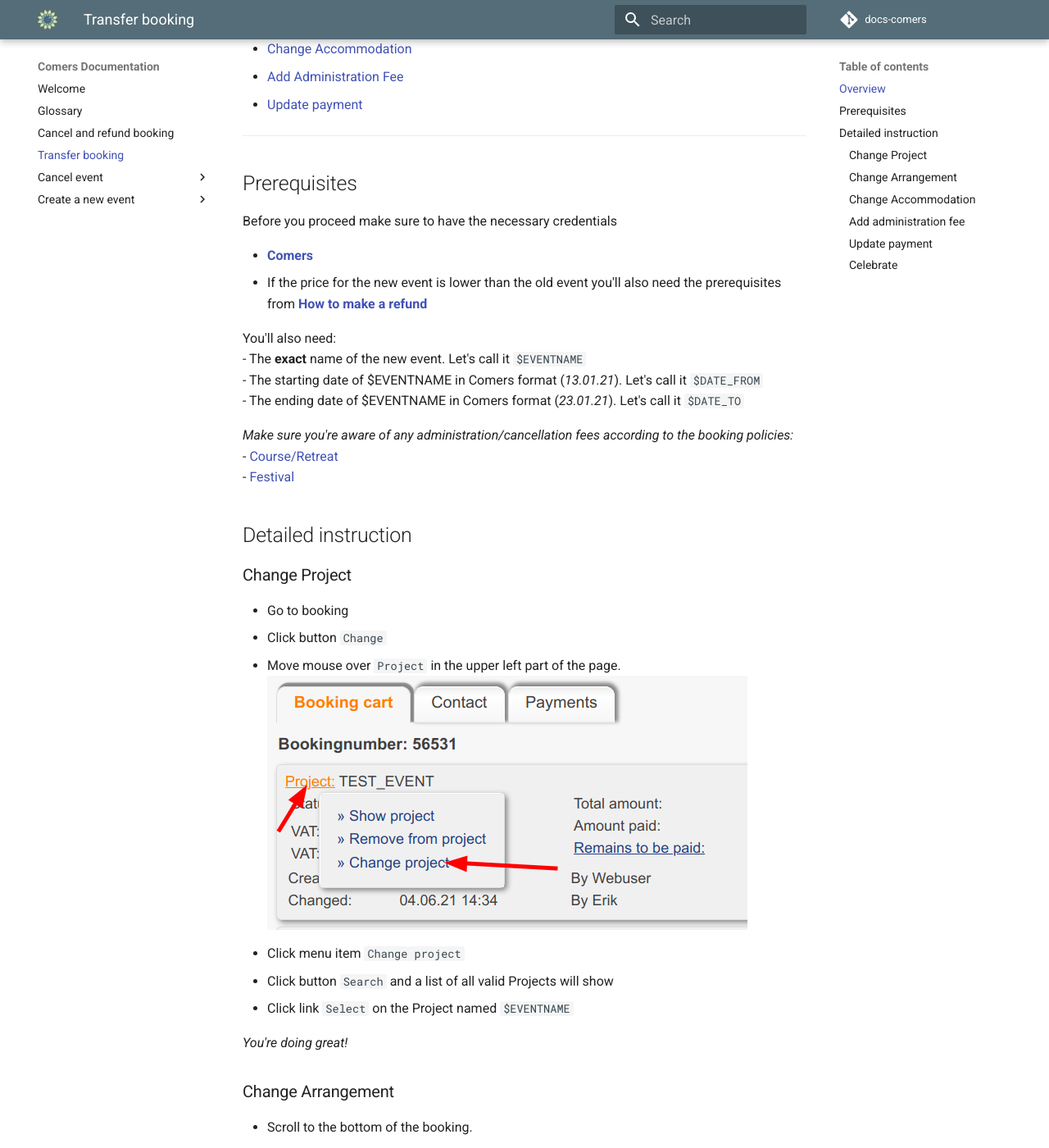
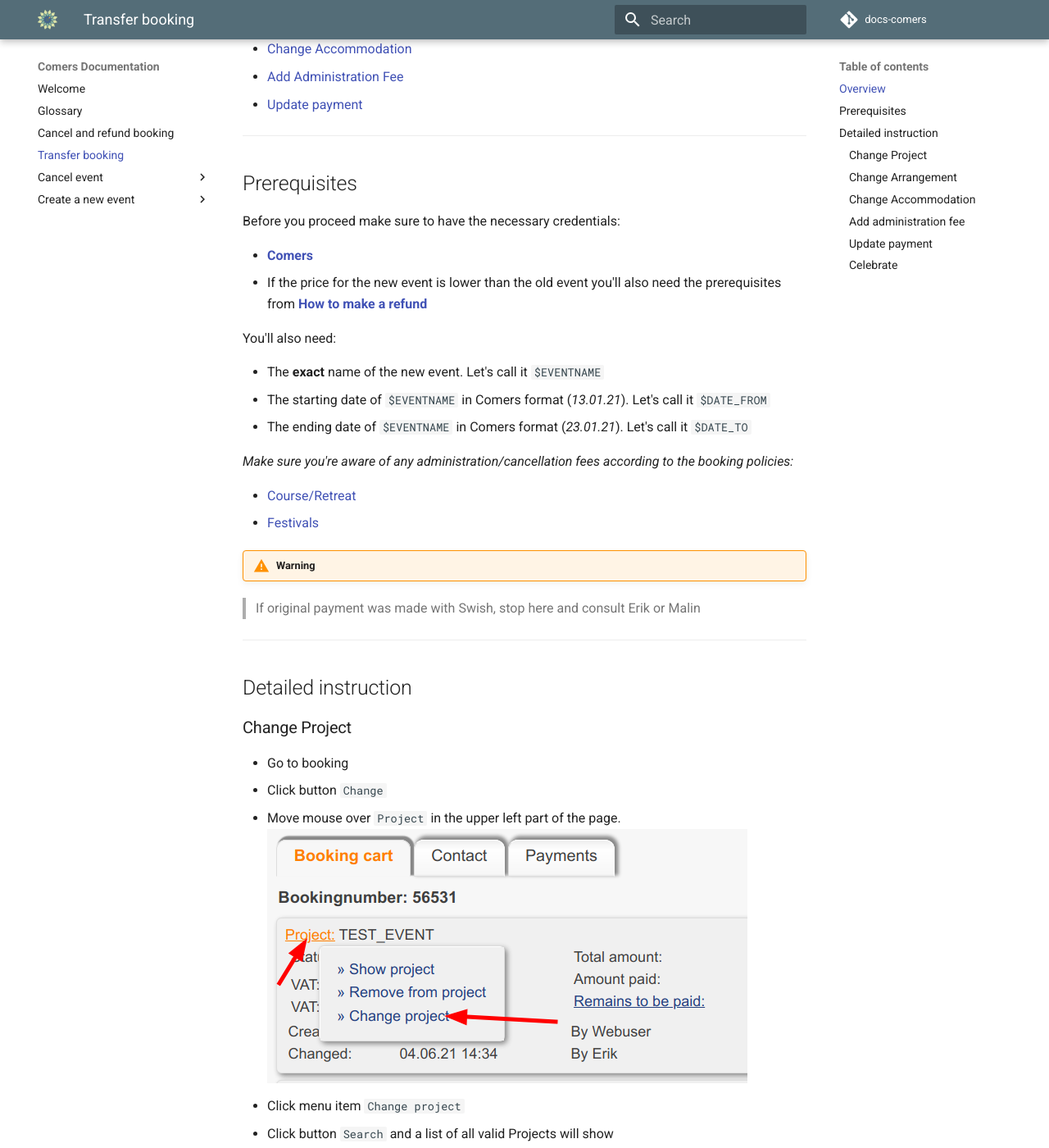
Before and after one commit to begabba/docs-comers, an MkDocs documentation site: the page built from docs/transfer-booking-to-another-event.md, in a window 1280 px wide and 1400 px high, scrolled down 316 px. Shown: the whole window at 82% size. Built offline with MkDocs 1.6.1 and Material for MkDocs 9.7.7, drawn with Linux system fonts in a browser that asks for light colours; comment, search, counter and statistics services are not loaded; some of the changed text lies outside the part shown.

Commit message:
minor fixes

```diff
--- a/docs/transfer-booking-to-another-event.md
+++ b/docs/transfer-booking-to-another-event.md
@@ -1,7 +1,6 @@
 # Transfer booking
 
 _This guide contains a step-by-step instruction on how to make transfer a booking to another event._
-
 
 ## Overview
 
@@ -15,19 +14,26 @@
 
 ## Prerequisites
 
-Before you proceed make sure to have the necessary credentials
+Before you proceed make sure to have the necessary credentials:
 
 - [**Comers**](https://adminang.comers.se)
-- If the price for the new event is lower than the old event you'll also need the prerequisites from [**How to make a refund**](./how-to-make-a-refund.md)
+- If the price for the new event is lower than the old event you'll also need the prerequisites from [**How to make a refund**](./refund-a-booking.md)
 
 You'll also need:
-  - The __exact__ name of the new event. Let's call it `$EVENTNAME`
-  - The starting date of $EVENTNAME in Comers format (_13.01.21_). Let's call it `$DATE_FROM`
-  - The ending date of $EVENTNAME in Comers format (_23.01.21_). Let's call it `$DATE_TO`
+
+- The __exact__ name of the new event. Let's call it `$EVENTNAME`
+- The starting date of `$EVENTNAME` in Comers format (_13.01.21_). Let's call it `$DATE_FROM`
+- The ending date of `$EVENTNAME` in Comers format (_23.01.21_). Let's call it `$DATE_TO`
 
 _Make sure you're aware of any administration/cancellation fees according to the booking policies:_
- - [Course/Retreat](https://www.angsbacka.com/about-angsbacka/course-retreat-booking-policy/)
- - [Festival](https://www.angsbacka.com/about-angsbacka/festival-ticket-policy/)
+
+- [Course/Retreat](https://www.angsbacka.com/about-angsbacka/course-retreat-booking-policy/)
+- [Festivals](https://www.angsbacka.com/about-angsbacka/festival-ticket-policy/)
+
+!!! Warning
+> If original payment was made with Swish, stop here and consult Erik or Malin
+
+---
 
 ## Detailed instruction
 
@@ -43,10 +49,12 @@
 
 _You're doing great!_
 
+---
+
 ### Change Arrangement
 
 - Scroll to the bottom of the booking.
-- Move mouse over __speech bubble__ on the yellow row.
+- Move mouse over __speech bubble__ on the <span style="background-color: #FFFFC0">yellow row</span>.
 ![Change Arrangement](images/change-arrangement.png)
 - Click menu item `Ändra produkt` _(Change product)_
 - Set `Change to product` to `$EVENTNAME`
@@ -63,12 +71,14 @@
 
 **[⬆ Back to Top](#overview)**
 
+---
+
 ### Change Accommodation
 
 This is pretty similar to what we did in [Change Arrangement](#change-arrangement)
 
 - Scroll to the bottom of the booking page.
-- Move mouse over __speech bubble__ on the green row.
+- Move mouse over __speech bubble__ on the <span style="background-color: #C0FFC0">green row</span>.
 ![Change Accommodation](images/change-accommodation.png)
 - Click menu item `Ändra produkt` _(Change product)_
 - _OPTIONAL_: Set `Change to product` to customer preference
@@ -85,6 +95,8 @@
 
 **[⬆ Back to Top](#overview)**
 
+---
+
 ### Add administration fee
 
 If you need to add any fee according to our booking policies:
@@ -100,6 +112,8 @@
 
 **[⬆ Back to Top](#overview)**
 
+---
+
 ### Update payment
 
 If you haven't already, click button `Confirm` in the bottom of the booking page.
@@ -109,7 +123,7 @@
 
 - Scroll to top of the booking page
 - if `Remains to be paid:` is a negative number:
-  - Follow the guide on [**How to make a refund**](./how-to-make-a-refund.md)
+  - Follow the guide on [**How to make a refund**](./refund-a-booking.md)
 - if `Remains to be paid:` is a positive number:
   - Go to the **Contact** tab
     - In the section **E-post**:
@@ -122,6 +136,8 @@
 
 **[⬆ Back to Top](#overview)**
 
+---
+
 ### Celebrate
 
 **Congratulations!** You're truly a beautiful flower that brings joy to this world.
```
Also changed, not shown: docs/refund-a-booking.md (+2 -4 lines).
